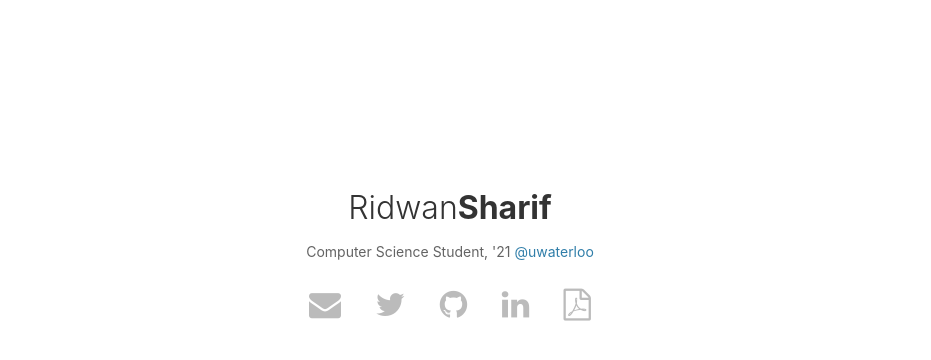
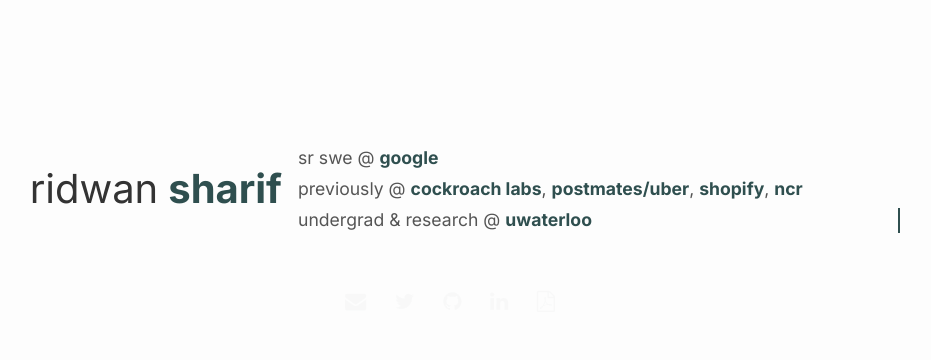
Before and after one commit to ridwanmsharif/ridwanmsharif.github.io, a Jekyll site: the page built from index.html, in a window 1280 px wide. Shown: the top 360 px of the page, without its empty margins (190-1121 px from the left). Built offline with Jekyll 4.4.1, drawn with Linux system fonts in a browser that asks for light colours; nearby versions of some CDN libraries.

Commit message:
chore: modernize the look of the site

```diff
--- a/_includes/header.html
+++ b/_includes/header.html
@@ -1,11 +1,21 @@
 <header>
-  <h1>Ridwan<b>Sharif</b></h1>
-  <p>Computer Science Student, '21 <a href="https://uwaterloo.ca">@uwaterloo</a></p>
-  <ul>
-    <li><a title="E-mail" href="mailto:{{ site.author.email }}"><i class="fa fa-envelope fa-2x"></i></a></li>
-    <li><a title="Twitter" href="https://twitter.com/ridwanmsharif"><i class="fa fa-twitter fa-2x"></i></a></li>
-    <li><a title="Github" class="github" href="http://github.com/ridwanmsharif"><i class="fa fa-github fa-2x"></i></a> </li>
-    <li><a title="LinkedIn" href="https://www.linkedin.com/in/ridwanmsharif"><i class="fa fa-linkedin fa-2x"></i></a> </li>
-    <li><a title="Resume" href="ridwan-sharif-resume.pdf"><i class="fa fa-file-pdf-o fa-2x"></i></a> </li>
+  <div class="main-content">
+    <div class="name-container">
+      <h1 class="name">ridwan<span class="last-name"><b>sharif</b></span></h1>
+    </div>
+    <div class="bio-container">
+      <p class="bio">
+        <span class="line-1">sr swe @ <b>google</b></span><br>
+        <span class="line-2">previously @ <b>cockroach labs</b>, <b>postmates/uber</b>, <b>shopify</b>, <b>ncr</b></span><br>
+        <span class="line-3">undergrad & research @ <b>uwaterloo</b></span>
+      </p>
+    </div>
+  </div>
+  <ul class="social-links">
+    <li><a title="E-mail" href="mailto:{{ site.author.email }}"><i class="fa fa-envelope fa-lg"></i></a></li>
+    <li><a title="Twitter" href="https://twitter.com/ridwanmsharif"><i class="fa fa-twitter fa-lg"></i></a></li>
+    <li><a title="Github" class="github" href="http://github.com/ridwanmsharif"><i class="fa fa-github fa-lg"></i></a> </li>
+    <li><a title="LinkedIn" href="https://www.linkedin.com/in/ridwanmsharif"><i class="fa fa-linkedin fa-lg"></i></a> </li>
+    <li><a title="Resume" href="ridwan-sharif-resume.pdf"><i class="fa fa-file-pdf-o fa-lg"></i></a> </li>
   </ul>
 </header>
--- a/css/home.scss
+++ b/css/home.scss
@@ -5,8 +5,13 @@
 @charset "utf-8";
 
 @import "lib/normalize";
+@import url('https://fonts.googleapis.com/css2?family=Inter:wght@400;700&display=swap');
 
-$body-font: -apple-system, BlinkMacSystemFont, "Segoe UI", Helvetica, Arial, sans-serif, "Apple Color Emoji", "Segoe UI Emoji", "Segoe UI Symbol" !default;
+$body-font: 'Inter', -apple-system, BlinkMacSystemFont, "Segoe UI", Helvetica, Arial, sans-serif, "Apple Color Emoji", "Segoe UI Emoji", "Segoe UI Symbol" !default;
+$primary-color: #2F4F4F; // Dark Slate Gray
+$secondary-color: #333;
+$light-gray: #999;
+$background-color: #fdfdfd;
 
 @mixin color-transition($duration-period) {
   -webkit-transition: color $duration-period ease-in;
@@ -14,17 +19,33 @@
   -o-transition:      color $duration-period ease-in;
   -ms-transition:     color $duration-period ease-in;
   transition:         color $duration-period ease-in;
+}
 
+@keyframes fadeIn {
+  from { opacity: 0; }
+  to { opacity: 1; }
+}
+
+@keyframes typewriter {
+  from { width: 0; }
+  to { width: 100%; }
+}
+
+@keyframes blink-caret {
+  from, to { border-color: transparent; }
+  50% { border-color: $primary-color; }
 }
 
 body {
-  color: #333;
+  background-color: $background-color;
+  color: $secondary-color;
   font-family: $body-font;
-  line-height: 1;
+  line-height: 1.6;
+  text-transform: lowercase;
 }
 
 a {
-  color: #307EA9;
+  color: $primary-color;
   text-decoration: none;
 }
 
@@ -34,37 +55,95 @@
 }
 
 header {
-  margin: 15% 0 8%;
+  margin: 10% 0;
   text-align: center;
+  display: flex;
+  flex-direction: column;
+  align-items: center;
+}
 
-  h1 {
-    font-weight: 300;
+.main-content {
+  display: flex;
+  align-items: center;
+  justify-content: center;
+  width: 100%;
+  max-width: 900px; /* Increased max-width */
+}
 
+.name-container {
+  width: 280px; /* Increased width */
+  text-align: right;
+  margin-right: 1em;
+}
+
+.bio-container {
+  width: 600px; /* Increased width */
+  text-align: left;
+}
+
+.name {
+  display: inline-block;
+  overflow: hidden;
+  white-space: nowrap;
+  animation: typewriter 1s steps(13, end) forwards, blink-caret .3s step-end 1 forwards; /* Faster animation */
+  border-right: .15em solid $primary-color;
+  font-weight: 400;
+  font-size: 2.5em;
+
+  .last-name {
+    margin-left: 0.25em;
     b {
-      font-weight: bold;
+      font-weight: 700;
+      color: $primary-color;
+    }
   }
 }
 
-  p {
-    color: #646464;
-    font-size: 87.5%;
-    padding-bottom: 14px;
+.bio {
+  color: #555;
+  font-size: 1.1em;
+  line-height: 1.4;
+  text-align: left;
+
+  span {
+    display: inline-block;
+    overflow: hidden;
+    white-space: nowrap;
+    width: 0;
+    border-right: .15em solid transparent;
   }
 
-  ul {
+  b {
+    color: $primary-color;
+  }
+}
+
+.line-1 {
+  animation: typewriter 1s steps(15, end) 1.5s forwards, blink-caret .3s step-end 4 1.5s forwards; /* Faster animation and reduced delay */
+}
+.line-2 {
+  animation: typewriter 1s steps(55, end) 2.5s forwards, blink-caret .3s step-end 4 2.5s forwards; /* Faster animation and reduced delay */
+}
+.line-3 {
+  animation: typewriter 1s steps(32, end) 3.5s forwards, blink-caret .3s step-end 4 3.5s forwards; /* Faster animation and reduced delay */
+}
+
+.social-links {
+  opacity: 0;
+  animation: fadeIn 1s ease-in-out 4.5s forwards; /* Reduced delay */
+  margin-top: 2em;
 
   li {
     display: inline;
-      padding: 0 15px;
+    padding: 0 12px;
 
     a {
       @include color-transition(0.25s);
-        color: #BBB;
+      color: $primary-color;
 
       &:hover {
         @include color-transition(0.25s);
-          color: #307EA9;
-        }
+        color: $light-gray;
       }
     }
   }
@@ -73,5 +152,5 @@
 .container {
   margin: auto;
   width: 90%;
-  max-width: 650px;
+  max-width: 800px;
 }
```
Also changed, not shown: 6 other files. Lines whose indentation alone changed are shown as unchanged.
